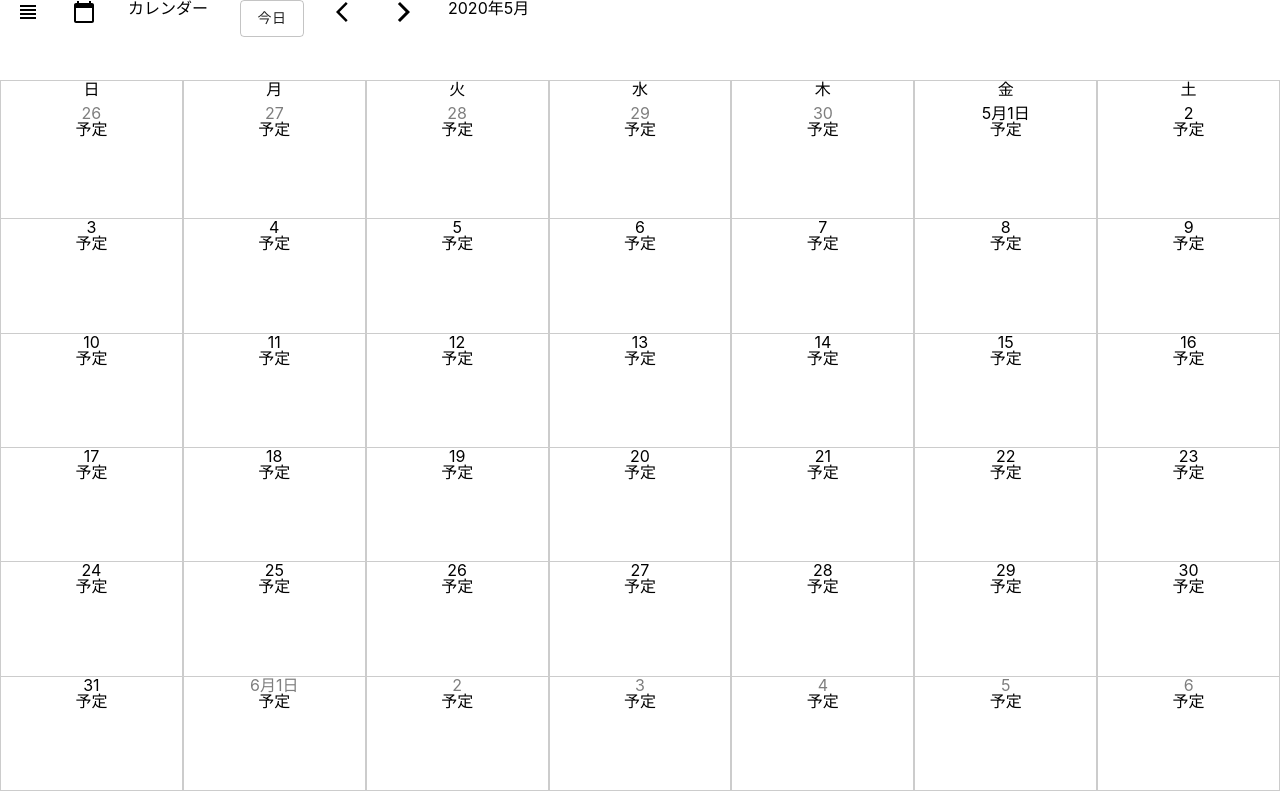
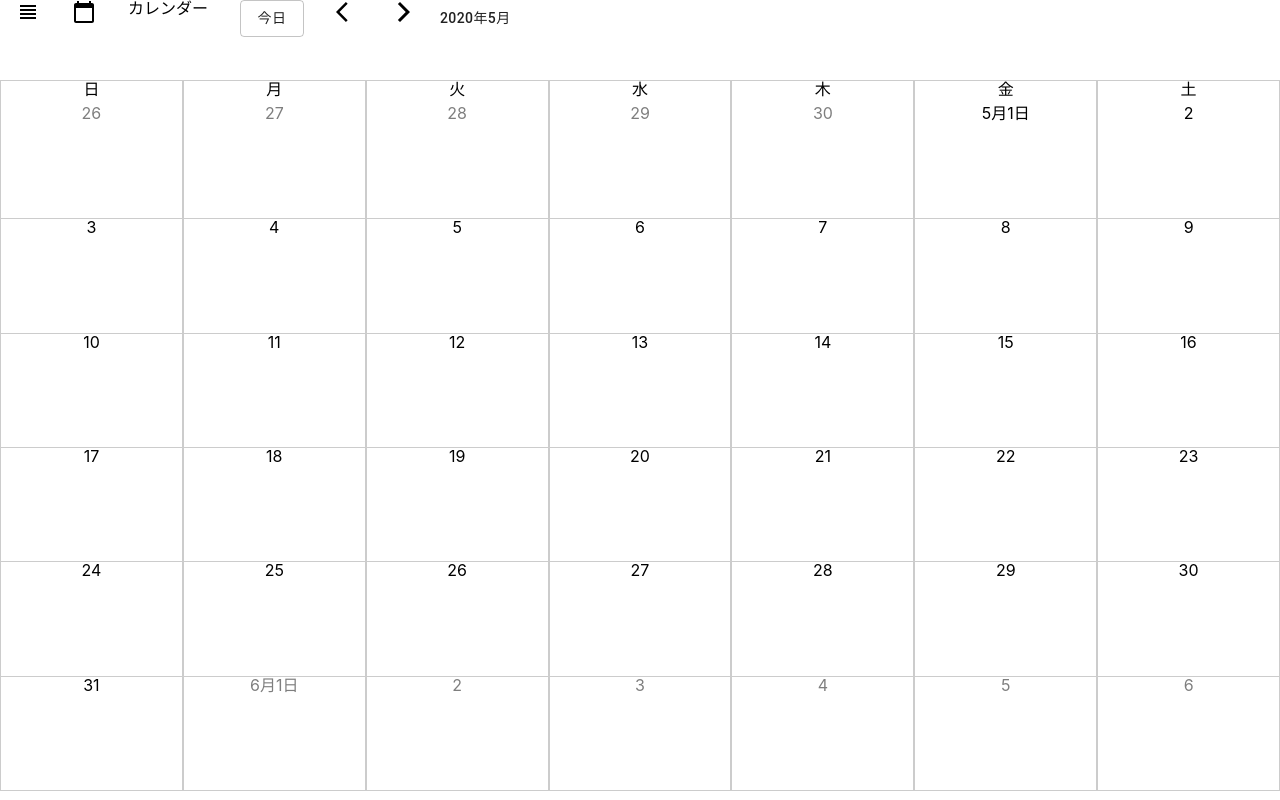
Before and after one commit to sunadoi/react_calendar, a React (Create React App) app: page / in a window 1280 px wide. Built offline with nearby package versions, Linux system fonts and the light colour scheme.

Commit message:
select date

```diff
--- a/src/components/Navigation/Navbar/Navbar.jsx
+++ b/src/components/Navigation/Navbar/Navbar.jsx
@@ -8,9 +8,11 @@ import CalendarTodayIcon from '@material-ui/icons/CalendarToday';
 import ArrowBackIosIcon from '@material-ui/icons/ArrowBackIos';
 import ArrowForwardIosIcon from '@material-ui/icons/ArrowForwardIos';
 import Button from '@material-ui/core/Button';
+import DatePicker from 'react-datepicker';
+import "react-datepicker/dist/react-datepicker.css";
 
 const Navbar = props => {
-  const [yearMonth, setYearMonth] = useState('');
+  const [selectedDate, setSelectedDate] = useState(new Date());
 
   useEffect(() => {
     props.onFetchToday();
@@ -18,7 +20,7 @@ const Navbar = props => {
 
   useEffect(() => {
     if (props.date) {
-      setYearMonth(`${props.date.getFullYear()}年${props.date.getMonth() + 1}月`)
+      setSelectedDate(props.date)
     }
   }, [props.date])
 
@@ -30,6 +32,12 @@ const Navbar = props => {
     props.onNextMonth()
   }
 
+  const CustomInput = ({ onClick }) => (
+    <Button className="custom-input" onClick={onClick}>
+      {`${selectedDate.getFullYear()}年${selectedDate.getMonth() + 1}月`}
+    </Button>
+  );
+
   return (
     <div className={classes.Navbar}>
       <ul>
@@ -39,7 +47,11 @@ const Navbar = props => {
         <li><Button variant="outlined" onClick={() => props.onFetchToday()} >今日</Button></li>
         <li><ArrowBackIosIcon onClick={() => onPreviousMonthHandler()} /></li>
         <li><ArrowForwardIosIcon onClick={() => onNextMonthHandler()} /></li>
-        <li>{yearMonth}</li>
+        <DatePicker
+          selected={selectedDate}
+          onChange={date => setSelectedDate(date)}
+          customInput = {<CustomInput />}
+        />
       </ul>
     </div>
   )
--- a/src/components/Schedule/Schedule.jsx
+++ b/src/components/Schedule/Schedule.jsx
@@ -3,7 +3,7 @@ import React, { Component } from 'react';
 class Schedule extends Component {
   render () {
     return (
-      <p>予定</p>
+      <p></p>
     )
   }
 }
--- a/src/container/CalendarBoard/CalendarBoard.jsx
+++ b/src/container/CalendarBoard/CalendarBoard.jsx
@@ -44,6 +44,7 @@ const CalendarBoard = props => {
 
   const createWeek = date => {
     const baseDay = date.getDay();
+
     const beforeBaseDay = [];
     for (let beforeDay=0; beforeDay < baseDay; beforeDay++) {
       let diffDayLength = baseDay - beforeDay
```
